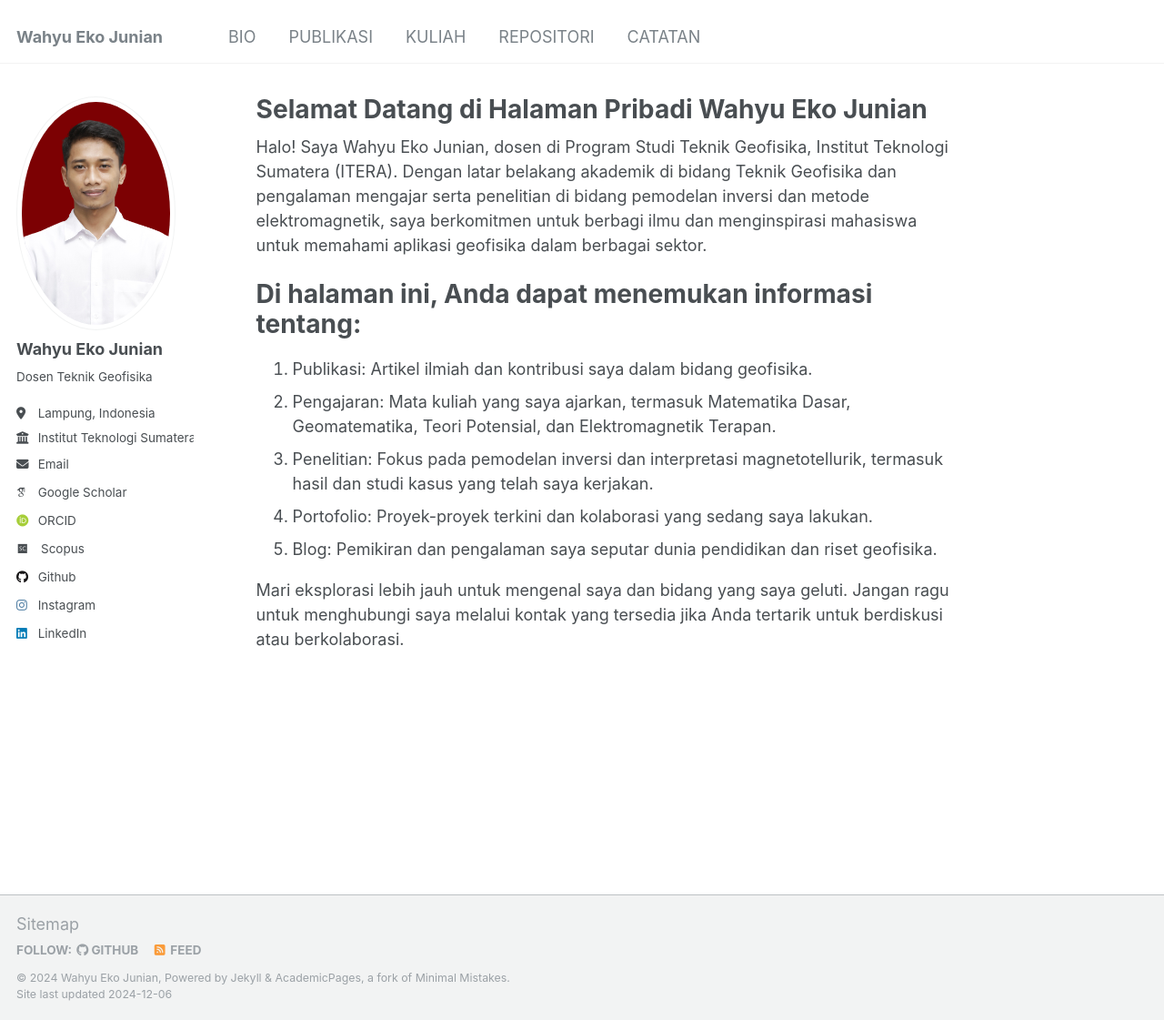
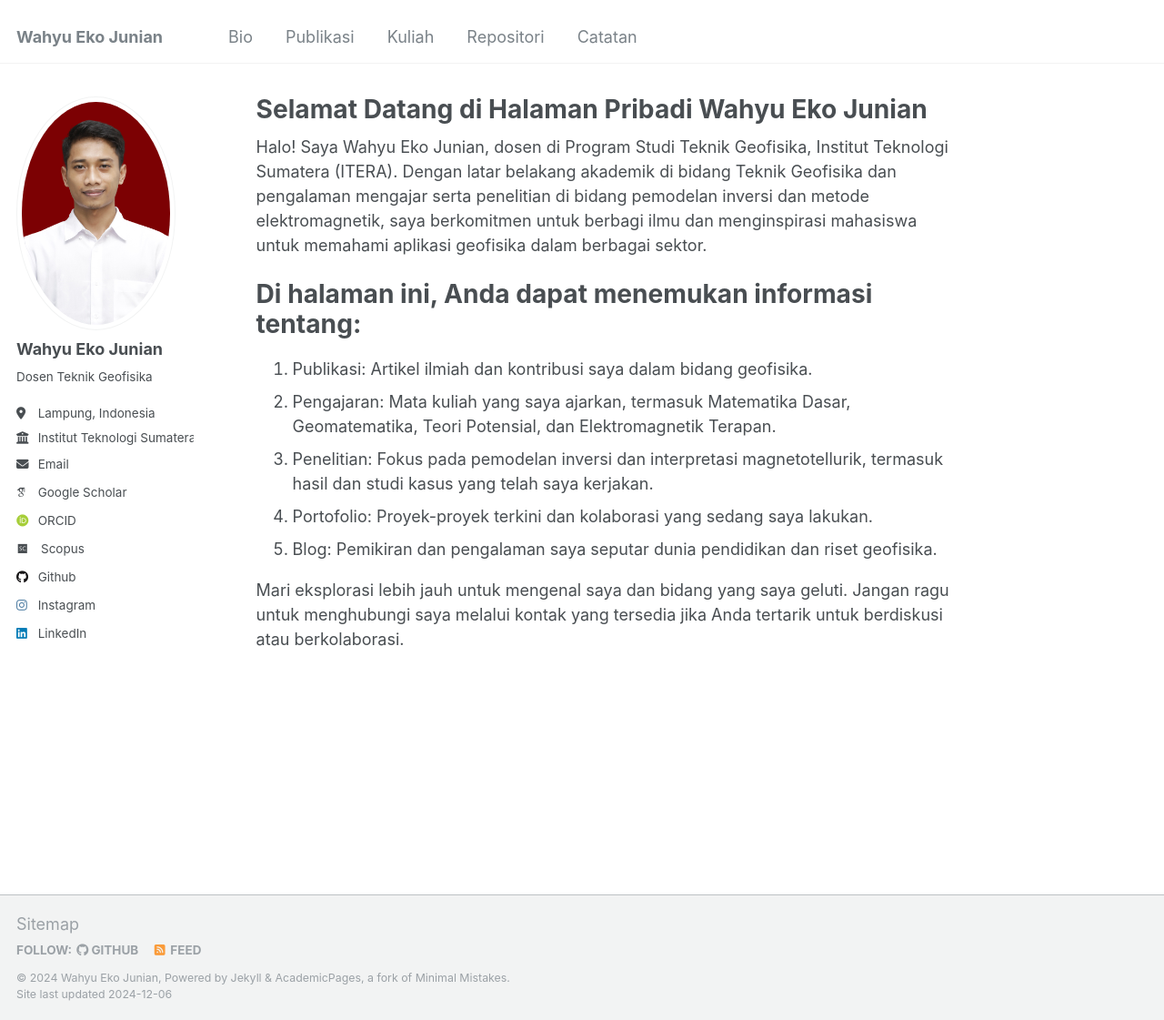
Before and after one commit to wahyuejunian/wejunian, a Jekyll site: the page built from _pages/about.md, in a window 1280 px wide and 1121 px high. Shown: the whole window at 91% size. Built offline with Jekyll 4.4.1, drawn with Linux system fonts in a browser that asks for light colours; some web fonts are replaced.

```diff
--- a/_data/navigation.yml
+++ b/_data/navigation.yml
@@ -5,17 +5,17 @@
 # prevent it from being included in the site.
 
 main:
-  - title: "BIO"
+  - title: "Bio"
     url: /cv/
 
-  - title: "PUBLIKASI"
+  - title: "Publikasi"
     url: /publications/
 
-  - title: "KULIAH"
+  - title: "Kuliah"
     url: /teaching/
 
-  - title: "REPOSITORI"
+  - title: "Repositori"
     url: /portfolio/
 
-  - title: "CATATAN"
+  - title: "Catatan"
     url: /markdown/
```
